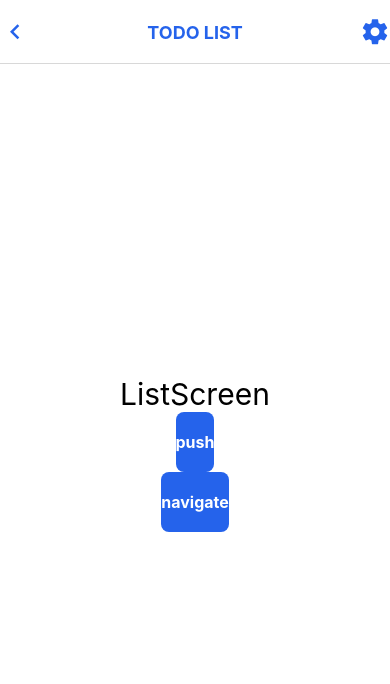
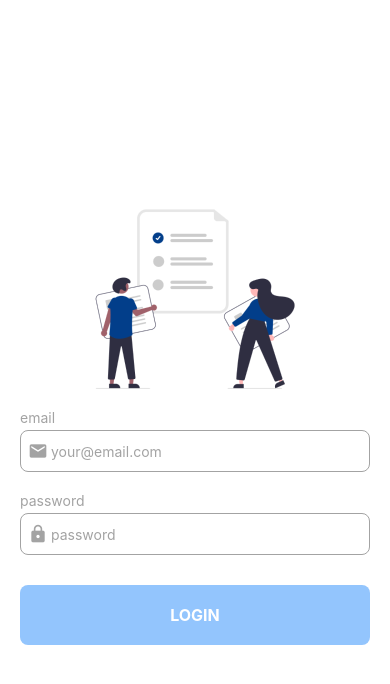
Before and after one commit to bopboy/rn-todoapp, a React Native app: screen /List in a window 390 px wide. Shown: the top 684 px of the page. Built offline with nearby package versions, Linux system fonts and the light colour scheme.

Commit message:
로그인 여부에 따른 스택 화면 분리

```diff
--- a/src/App.js
+++ b/src/App.js
@@ -1,12 +1,16 @@
 import { NavigationContainer } from '@react-navigation/native';
 import { StatusBar } from 'expo-status-bar';
+import { useState } from 'react';
 import AuthStack from './navigations/AuthStack';
+import MainStack from './navigations/MainStack';
 
 const App = () => {
+    const [user, setUser] = useState(null);
+
     return (
         <NavigationContainer>
             <StatusBar style="dark" />
-            <AuthStack />
+            {user ? <MainStack /> : <AuthStack setUser={setUser} />}
         </NavigationContainer>
     );
 };
--- a/src/navigations/AuthStack.js
+++ b/src/navigations/AuthStack.js
@@ -1,38 +1,23 @@
 import { createNativeStackNavigator } from '@react-navigation/native-stack';
-import { PRIMARY, WHITE } from '../colors';
-import ListScreen from '../screens/ListScreen';
+import { WHITE } from '../colors';
 import SignInScreen from '../screens/SignInScreen';
-import HeaderLeftButton from '../components/headerLeftButton';
-import HeaderRightButton from '../components/headerRightButton';
-import SettingsScreen from '../screens/SettingsScreen';
 
 const Stack = createNativeStackNavigator();
 
-const AuthStack = () => {
+const AuthStack = (props) => {
     return (
         <Stack.Navigator
-            initialRouteName={'Home'}
             screenOptions={{
                 contentStyle: { backgroundColor: WHITE },
-                headerTitleAlign: 'center',
-                headerTintColor: PRIMARY.DEFAULT,
-                headerTitleStyle: { fontWeight: '700' },
-                title: 'TODO LIST',
-                headerBackTitleVisible: false,
-                headerLeft: HeaderLeftButton,
             }}
         >
             <Stack.Screen
-                name={'List'}
-                component={ListScreen}
-                options={{ headerRight: HeaderRightButton }}
-            />
-            <Stack.Screen
-                name={'Home'}
-                component={SignInScreen}
+                name={'SignIn'}
+                // component={SignInScreen}
                 options={{ headerShown: false }}
-            />
-            <Stack.Screen name={'Settings'} component={SettingsScreen} />
+            >
+                {(screenProps) => <SignInScreen {...screenProps} {...props} />}
+            </Stack.Screen>
         </Stack.Navigator>
     );
 };
--- /dev/null
+++ b/src/navigations/MainStack.js
@@ -0,0 +1,33 @@
+import { createNativeStackNavigator } from '@react-navigation/native-stack';
+import { PRIMARY, WHITE } from '../colors';
+import ListScreen from '../screens/ListScreen';
+import HeaderLeftButton from '../components/headerLeftButton';
+import HeaderRightButton from '../components/headerRightButton';
+import SettingsScreen from '../screens/SettingsScreen';
+
+const Stack = createNativeStackNavigator();
+
+const MainStack = () => {
+    return (
+        <Stack.Navigator
+            initialRouteName={'Home'}
+            screenOptions={{
+                contentStyle: { backgroundColor: WHITE },
+                headerTitleAlign: 'center',
+                headerTintColor: PRIMARY.DEFAULT,
+                headerTitleStyle: { fontWeight: '700' },
+                headerBackTitleVisible: false,
+                headerLeft: HeaderLeftButton,
+            }}
+        >
+            <Stack.Screen
+                name={'List'}
+                component={ListScreen}
+                options={{ title: 'TODO LIST', headerRight: HeaderRightButton }}
+            />
+            <Stack.Screen name={'Settings'} component={SettingsScreen} />
+        </Stack.Navigator>
+    );
+};
+
+export default MainStack;
--- a/src/screens/SignInScreen.js
+++ b/src/screens/SignInScreen.js
@@ -11,7 +11,7 @@ import Input, {
 import SafeInputView from '../components/SafeInputView';
 import PropTypes from 'prop-types';
 
-const SignInScreen = ({ navigation }) => {
+const SignInScreen = ({ setUser }) => {
     // console.log(navigation);
     // console.log(route);
     const [email, setEmail] = useState('');
@@ -31,9 +31,10 @@ const SignInScreen = ({ navigation }) => {
             Keyboard.dismiss();
             setIsLoading(true);
             try {
-                await signIn(email, password);
+                const data = await signIn(email, password);
                 setIsLoading(false);
-                navigation.navigate('List');
+                setUser(data);
+                // navigation.navigate('List');
             } catch (e) {
                 Alert.alert('SignIn Error', e, [
                     { text: 'OK', onPress: () => setIsLoading(false) },
@@ -90,6 +91,7 @@ const SignInScreen = ({ navigation }) => {
 
 SignInScreen.propTypes = {
     navigation: PropTypes.object,
+    setUser: PropTypes.func,
 };
 
 const styles = StyleSheet.create({
```
